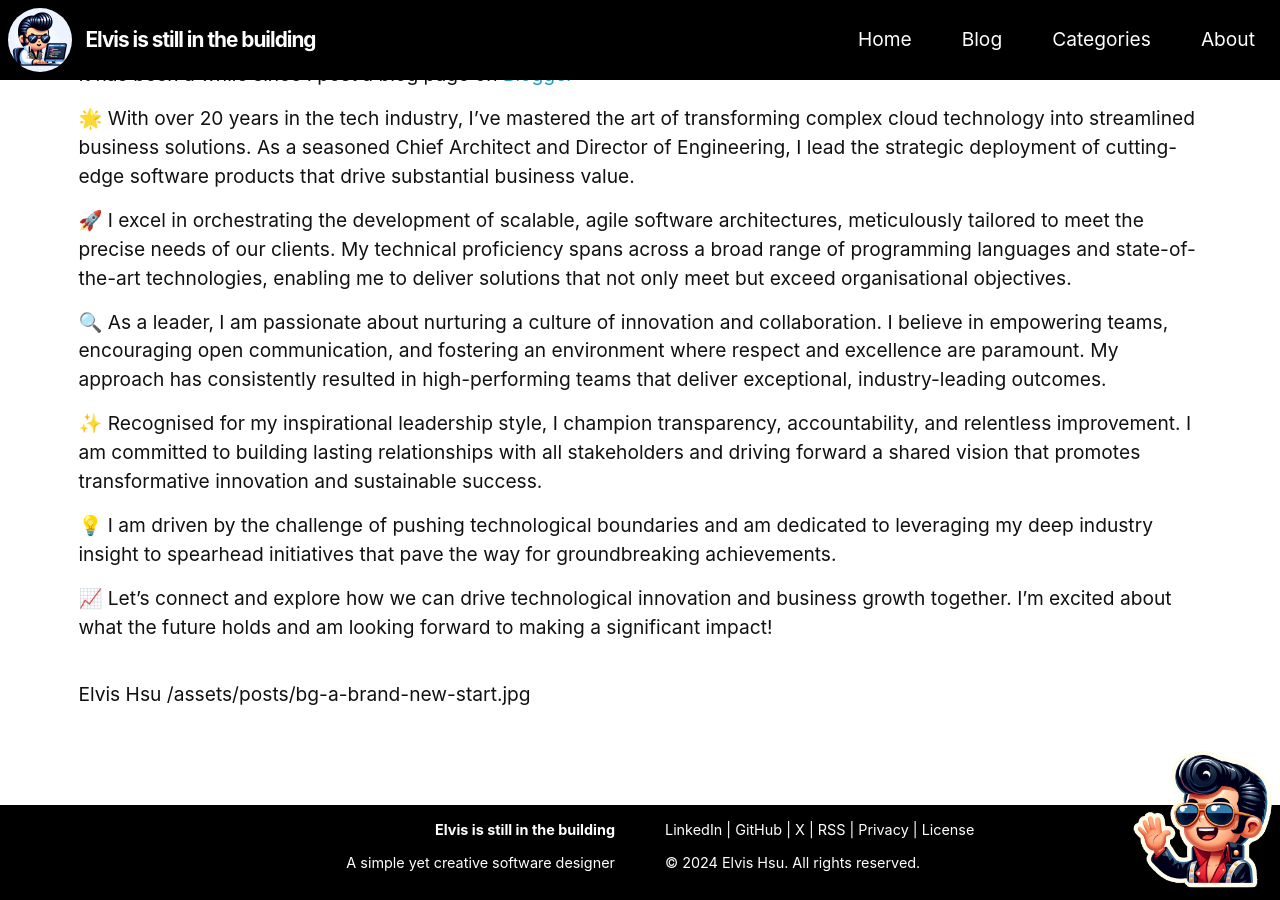
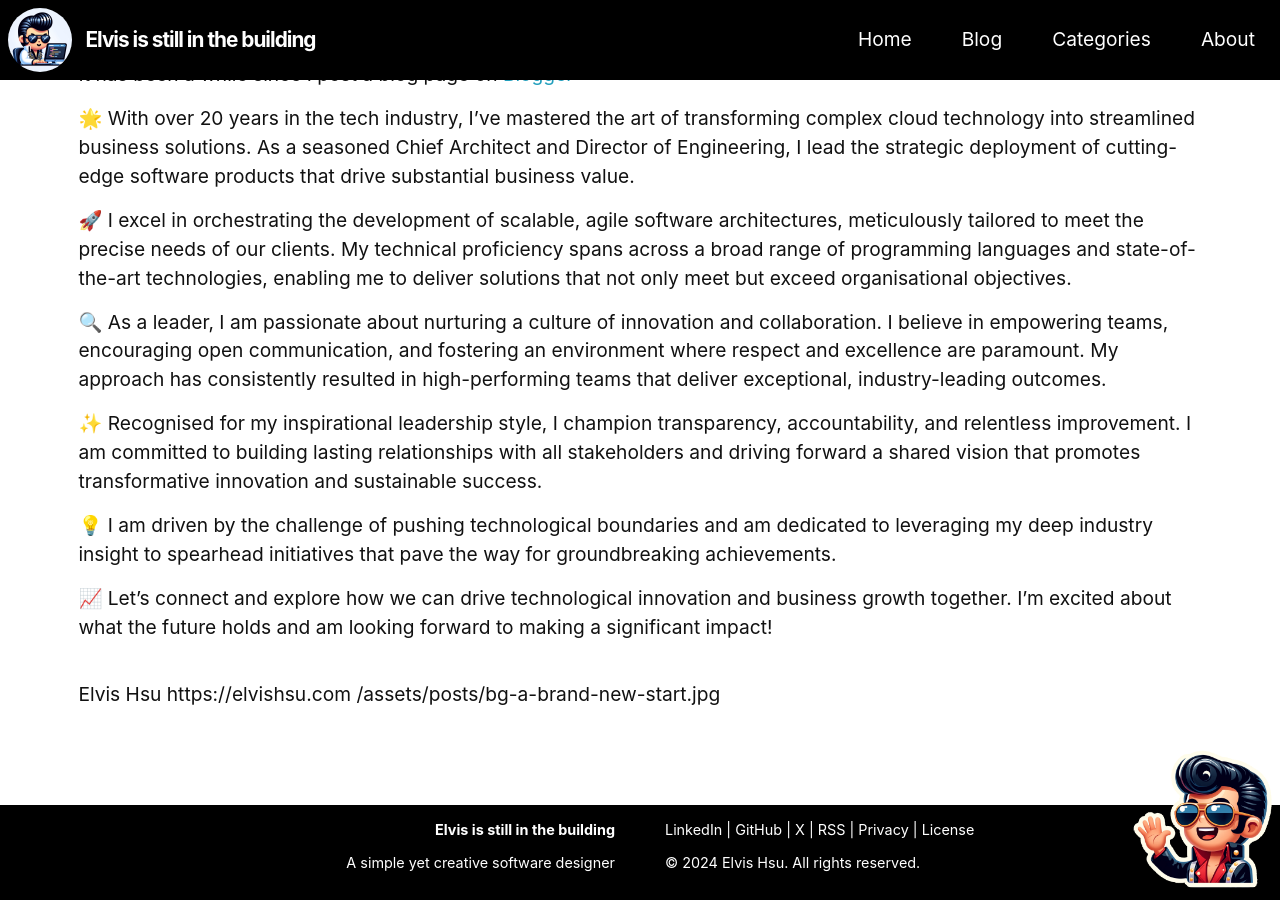
Before and after one commit to elvishsu66/elvishsu66.github.io, a Jekyll site: the page built from _posts/blog/2024-05-06-a-brand-new-start.md, in a window 1280 px wide and 900 px high, scrolled down 661 px. Built offline with Jekyll 4.4.1, drawn with Linux system fonts in a browser that asks for light colours; comment, search, counter and statistics services are not loaded.

Commit message:
Update autohr again

```diff
--- a/_layouts/post.html
+++ b/_layouts/post.html
@@ -52,7 +52,8 @@
         {%- endif -%}
 
         <a class="u-url" href="{{ page.url | relative_url }}" hidden></a>
-        <data itemprop="author">{{ site.author.name }}</data>
+        <data itemprop="author.name">{{ site.author.name }}</data>
+        <data itemprop="author.url">{{ site.author.url }}</data>
         <data itemprop="image">{{ page.image }}</data>
     </article>
 </div>
```
